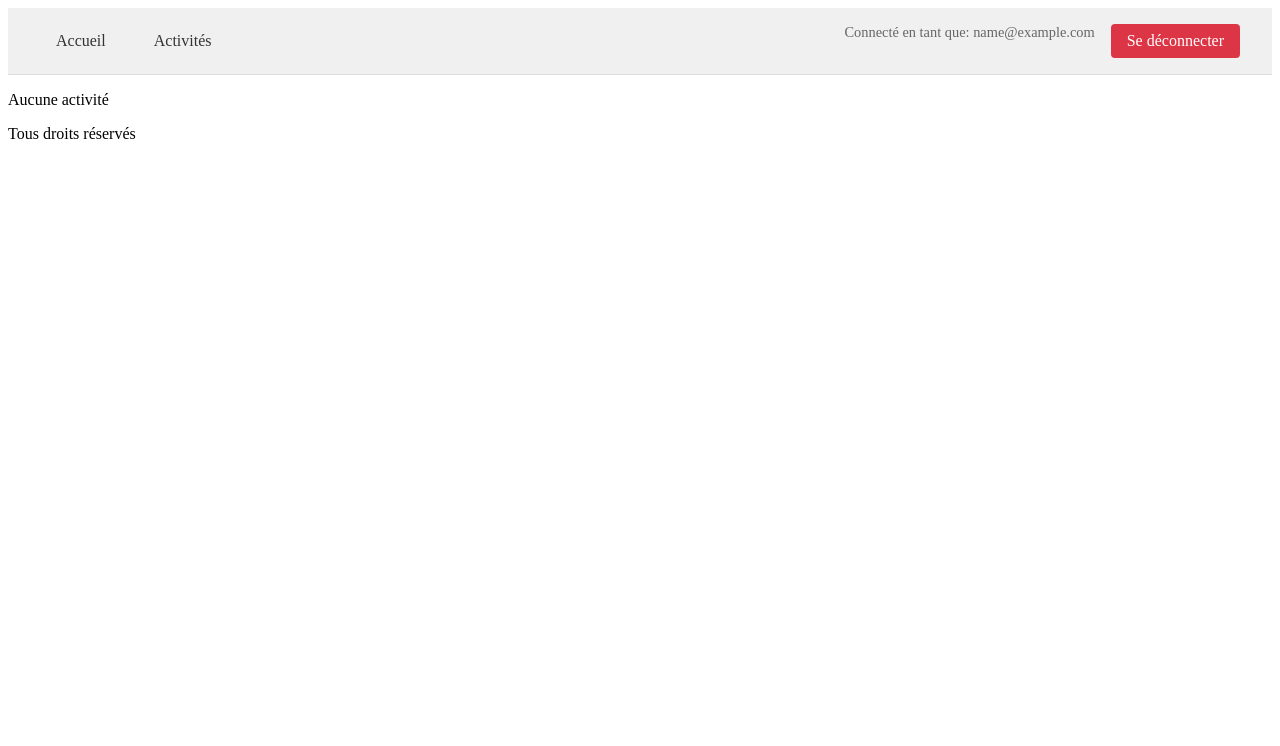
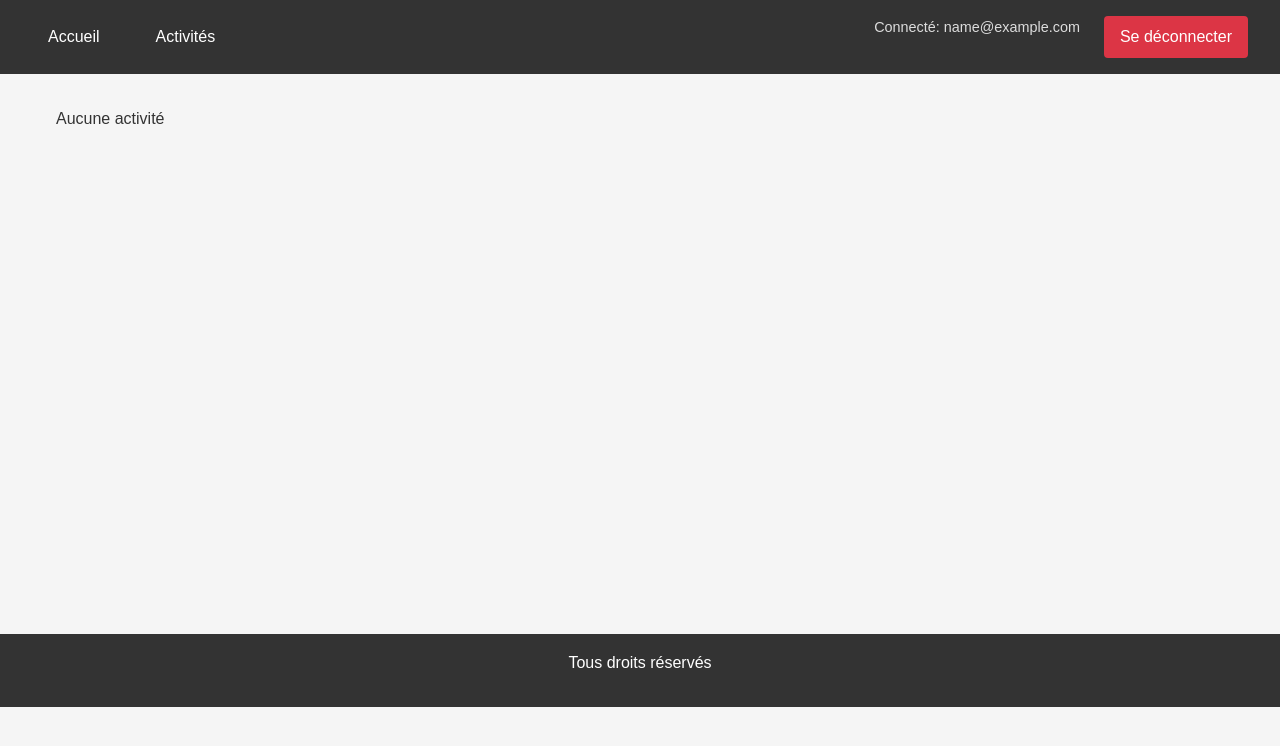
Before and after one commit to Leogeox/PHP, a PHP site: page / in a window 1280 px wide. Shown: the top 746 px of the page. Run offline with PHP 8.4, Linux system fonts and the light colour scheme; the visitor is signed in with stand-in values (Sample User, id 1); data that the repository does not hold is empty.

Commit message:
Front de toute la page.

```diff
--- /dev/null
+++ b/app/style/style.css
@@ -0,0 +1,222 @@
+* {
+  margin: 0;
+  padding: 0;
+  box-sizing: border-box;
+}
+
+html {
+  font-size: 16px;
+}
+
+body {
+  font-family: Arial, sans-serif;
+  background-color: #f5f5f5;
+  color: #333;
+  line-height: 1.6;
+}
+
+header {
+  background-color: #333;
+  color: white;
+  padding: 1rem 2rem;
+  display: flex;
+  justify-content: space-between;
+  align-items: center;
+  gap: 2rem;
+}
+
+nav {
+  display: flex;
+  gap: 1.5rem;
+}
+
+nav a {
+  color: white;
+  text-decoration: none;
+  padding: 0.5rem 1rem;
+  border-radius: 0.25rem;
+  transition: background-color 0.3s;
+}
+
+nav a:hover {
+  background-color: #555;
+}
+
+.logout-btn {
+  background-color: #dc3545 !important;
+}
+
+.logout-btn:hover {
+  background-color: #c82333 !important;
+}
+
+.user-info {
+  font-size: 0.9rem;
+  color: #ddd;
+}
+
+main {
+  max-width: 1200px;
+  margin: 2rem auto;
+  padding: 0 1rem;
+  min-height: 60vh;
+}
+
+footer {
+  background-color: #333;
+  color: white;
+  text-align: center;
+  padding: 1rem;
+  margin-top: 3rem;
+}
+
+/* Forms */
+form {
+  display: flex;
+  flex-direction: column;
+  gap: 1rem;
+  max-width: 400px;
+  margin: 0 auto;
+}
+
+label {
+  font-weight: bold;
+  font-size: 1rem;
+}
+
+input[type="text"],
+input[type="email"],
+input[type="password"],
+textarea,
+select {
+  padding: 0.5rem;
+  border: 1px solid #ddd;
+  border-radius: 0.25rem;
+  font-size: 1rem;
+}
+
+input[type="submit"],
+button {
+  padding: 0.75rem 1rem;
+  background-color: #007bff;
+  color: white;
+  border: none;
+  border-radius: 0.25rem;
+  cursor: pointer;
+  font-size: 1rem;
+  transition: background-color 0.3s;
+}
+
+input[type="submit"]:hover,
+button:hover {
+  background-color: #0056b3;
+}
+
+/* Tables */
+table {
+  width: 100%;
+  border-collapse: collapse;
+  margin: 1rem 0;
+}
+
+table th,
+table td {
+  padding: 0.75rem;
+  text-align: left;
+  border-bottom: 1px solid #ddd;
+}
+
+table th {
+  background-color: #333;
+  color: white;
+}
+
+table tr:hover {
+  background-color: #f9f9f9;
+}
+
+/* Lists */
+h1,
+h2,
+h3 {
+  margin-bottom: 1rem;
+  margin-top: 1.5rem;
+}
+
+h1 {
+  font-size: 2rem;
+}
+
+h2 {
+  font-size: 1.5rem;
+}
+
+h3 {
+  font-size: 1.25rem;
+}
+
+p {
+  margin-bottom: 1rem;
+}
+
+/* Cards/Items */
+.item,
+.card {
+  background-color: white;
+  border-radius: 0.5rem;
+  padding: 1rem;
+  margin-bottom: 1rem;
+  box-shadow: 0 0.125rem 0.25rem rgba(0, 0, 0, 0.1);
+}
+
+/* Flex containers */
+.flex-container {
+  display: flex;
+  gap: 1rem;
+  flex-wrap: wrap;
+}
+
+.flex-item {
+  flex: 1;
+  min-width: 250px;
+}
+
+/* Messages */
+.error {
+  color: #dc3545;
+  background-color: #f8d7da;
+  border: 1px solid #f5c6cb;
+  padding: 0.75rem;
+  border-radius: 0.25rem;
+  margin-bottom: 1rem;
+}
+
+.success {
+  color: #155724;
+  background-color: #d4edda;
+  border: 1px solid #c3e6cb;
+  padding: 0.75rem;
+  border-radius: 0.25rem;
+  margin-bottom: 1rem;
+}
+
+/* Responsive */
+@media (max-width: 768px) {
+  header {
+    flex-direction: column;
+    gap: 1rem;
+  }
+
+  nav {
+    width: 100%;
+    justify-content: center;
+  }
+
+  main {
+    padding: 0 0.5rem;
+  }
+
+  form {
+    max-width: 100%;
+  }
+}
--- a/app/views/layout.php
+++ b/app/views/layout.php
@@ -5,43 +5,7 @@
     <meta charset="UTF-8">
     <meta name="viewport" content="width=device-width, initial-scale=1">
     <title><?= $title ?? 'Mon titre par défaut' ?></title>
-    <link rel="stylesheet" href="/main.css">
-    <!-- <link rel="stylesheet" href="/assets/style.css"> -->
-    <style>
-        header {
-            display: flex;
-            justify-content: space-between;
-            align-items: center;
-            padding: 1rem 2rem;
-            background-color: #f0f0f0;
-            border-bottom: 1px solid #ddd;
-        }
-        nav {
-            display: flex;
-            gap: 1rem;
-        }
-        nav a {
-            padding: 0.5rem 1rem;
-            text-decoration: none;
-            color: #333;
-            border-radius: 4px;
-            transition: background-color 0.3s;
-        }
-        nav a:hover {
-            background-color: #e0e0e0;
-        }
-        .logout-btn {
-            background-color: #dc3545;
-            color: white;
-        }
-        .logout-btn:hover {
-            background-color: #c82333;
-        }
-        .user-info {
-            font-size: 0.9rem;
-            color: #666;
-        }
-    </style>
+    <link rel="stylesheet" href="/app/style/style.css">
 </head>
 
 <body>
@@ -55,7 +19,7 @@
             session_start();
             if (isset($_SESSION['user_id'])):
             ?>
-                <span class="user-info">Connecté en tant que: <?= htmlspecialchars($_SESSION['user_email']) ?></span>
+                <span class="user-info">Connecté: <?= htmlspecialchars($_SESSION['user_email']) ?></span>
                 <a href="/user/logout" class="logout-btn">Se déconnecter</a>
             <?php else: ?>
                 <a href="/user/login">Se connecter</a>
```
